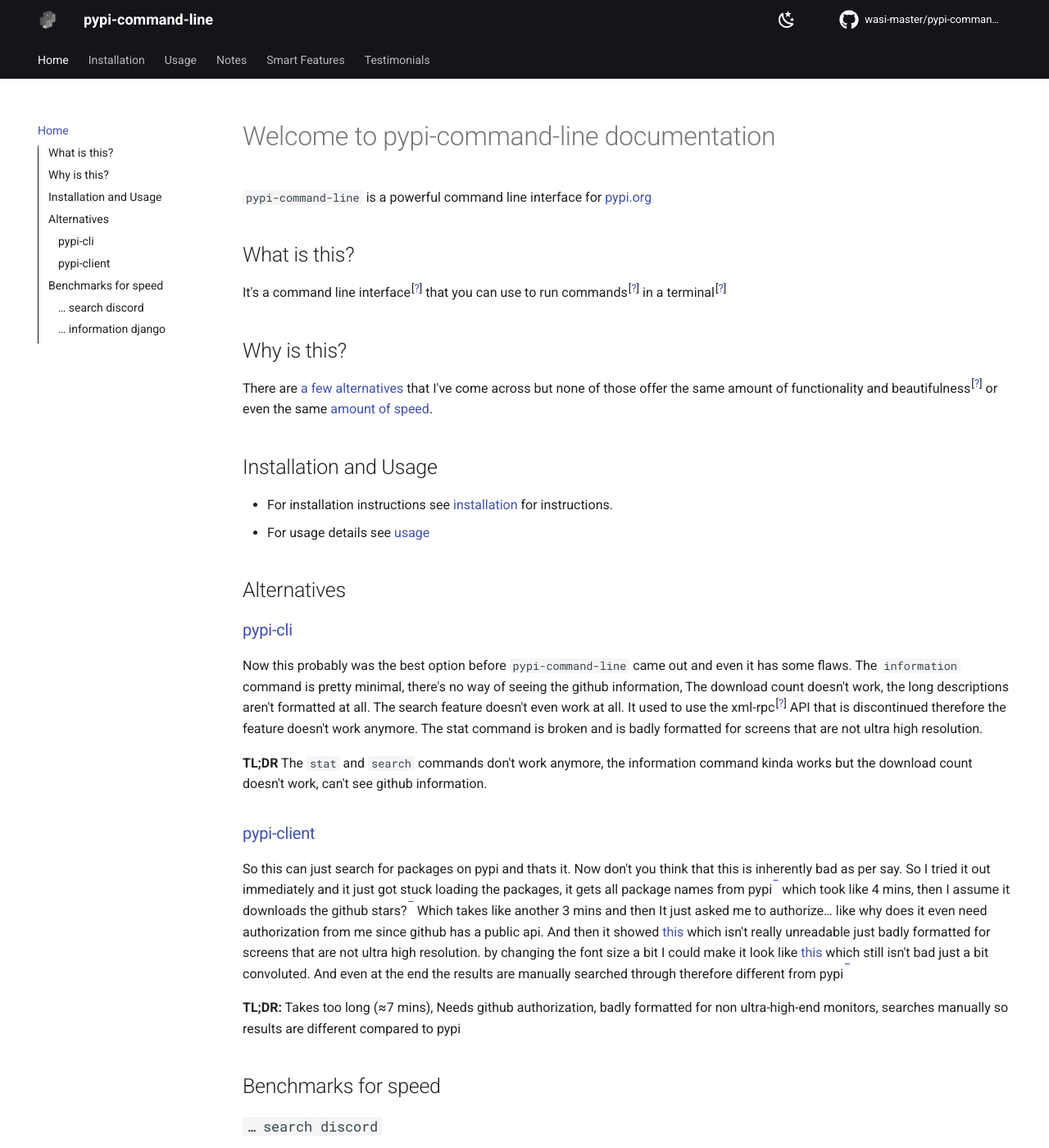
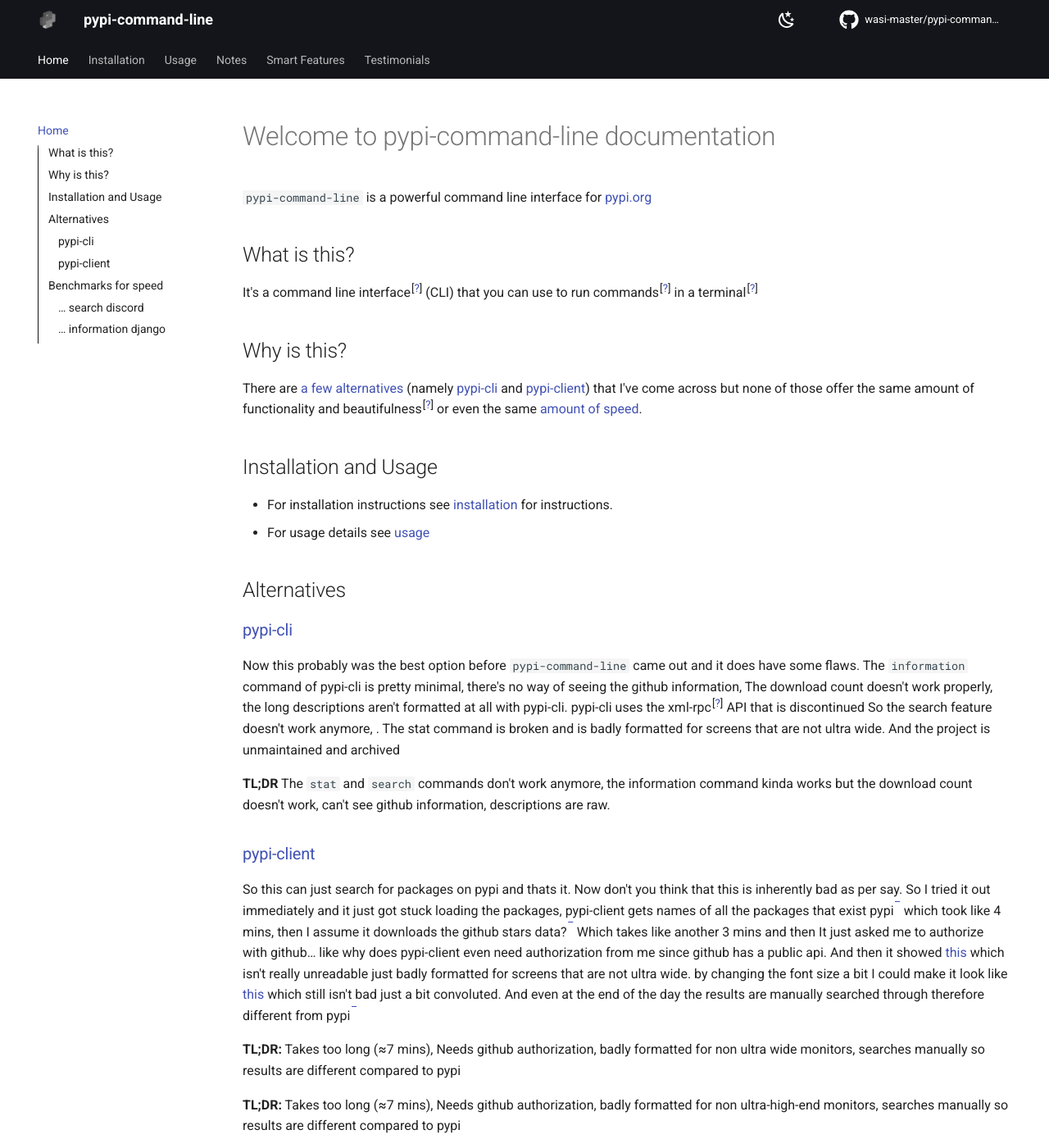
Before and after one commit to wasi-master/pypi-command-line, an MkDocs documentation site: the page built from docs/index.md, in a window 1280 px wide and 1400 px high. Shown: the whole window at 82% size. Built offline with MkDocs 1.6.1 and Material for MkDocs 9.7.7, drawn with Linux system fonts in a browser that asks for light colours; comment, search, counter and statistics services are not loaded.

Commit message:
Change the wording for some stuff

```diff
--- a/docs/index.md
+++ b/docs/index.md
@@ -10,11 +10,11 @@
 
 ## What is this?
 
-It's a command line interface<sup>[<a title="A command-line interface (CLI) processes commands to a computer program in the form of lines of text." href="https://en.wikipedia.org/wiki/Command-line_interface" target="_blank">?</a>]</sup> that you can use to run commands<sup>[<a title="In computing, a command is a directive to a computer program to perform a specific task." href="https://en.wikipedia.org/wiki/Command_(computing)" target="_blank">?</a>]</sup> in a terminal<sup>[<a title="The terminal is an interface that allows you to access the command line." href="https://en.wikipedia.org/wiki/Computer_terminal" target="_blank">?</a>]</sup>
+It's a command line interface<sup>[<a title="A command-line interface (CLI) processes commands to a computer program in the form of lines of text." href="https://en.wikipedia.org/wiki/Command-line_interface" target="_blank">?</a>]</sup> (CLI) that you can use to run commands<sup>[<a title="In computing, a command is a directive to a computer program to perform a specific task." href="https://en.wikipedia.org/wiki/Command_(computing)" target="_blank">?</a>]</sup> in a terminal<sup>[<a title="The terminal is an interface that allows you to access the command line." href="https://en.wikipedia.org/wiki/Computer_terminal" target="_blank">?</a>]</sup>
 
 ## Why is this?
 
-There are [a few alternatives](#alternatives "List containing 2 alternatives") that I've come across but none of those offer the same amount of functionality and beautifulness<sup>[<a title="The qualities in something that give pleasure to the senses" href="https://www.merriam-webster.com/thesaurus/beautifulness" target="_blank">?</a>]</sup> or even the same [amount of speed](#benchmarks-for-speed "Benchmarks for Speed").
+There are [a few alternatives](#alternatives "List containing 2 alternatives") (namely [pypi-cli](https://pypi.org/project/pypi-cli/ "pypi-cli pypi page") and [pypi-client](https://pypi.org/project/pypi-client/ "pypi-client pypi page")) that I've come across but none of those offer the same amount of functionality and beautifulness<sup>[<a title="The qualities in something that give pleasure to the senses" href="https://www.merriam-webster.com/thesaurus/beautifulness" target="_blank">?</a>]</sup> or even the same [amount of speed](#benchmarks-for-speed "Benchmarks for Speed").
 
 ## Installation and Usage
 
@@ -25,13 +25,16 @@
 
 ### [pypi-cli](https://pypi.org/project/pypi-cli/ "pypi-cli")
 
-Now this probably was the best option before `pypi-command-line` came out and even it has some flaws. The `information` command is pretty minimal, there's no way of seeing the github information, The download count doesn't work, the long descriptions aren't formatted at all. The search feature doesn't even work at all. It used to use the xml-rpc<sup>[<a title="XML-RPC is a remote procedure call (RPC) protocol which uses XML to encode its calls and HTTP as a transport mechanism." href="https://en.wikipedia.org/wiki/XML-RPC" target="_blank">?</a>]</sup> API that is discontinued therefore the feature doesn't work anymore. The stat command is broken and is badly formatted for screens that are not ultra high resolution.
+Now this probably was the best option before `pypi-command-line` came out and it does have some flaws. The `information` command of pypi-cli is pretty minimal, there's no way of seeing the github information, The download count doesn't work properly, the long descriptions aren't formatted at all with pypi-cli. pypi-cli uses the xml-rpc<sup>[<a title="XML-RPC is a remote procedure call (RPC) protocol which uses XML to encode its calls and HTTP as a transport mechanism." href="https://en.wikipedia.org/wiki/XML-RPC" target="_blank">?</a>]</sup> API that is discontinued So the search feature doesn't work anymore, . The stat command is broken and is badly formatted for screens that are not ultra wide. And the project is unmaintained and archived
 
-**TL;DR** The `stat` and `search` commands don't work anymore, the information command kinda works but the download count doesn't work, can't see github information.
+**TL;DR** The `stat` and `search` commands don't work anymore, the information command kinda works but the download count doesn't work, can't see github information, descriptions are raw.
 
 ### [pypi-client](https://pypi.org/project/pypi-client/ "pypi-client")
 
-So this can just search for packages on pypi and thats it. Now don't you think that this is inherently bad as per say. So I tried it out immediately and it just got stuck loading the packages, it gets all package names from pypi<sup><a title=Reference href="https://github.com/abahdanovich/pypi-client#:~:text=fetches%20all%20package%20names%20from%20pypi" target="_blank">‾</a></sup> which took like 4 mins, then I assume it downloads the github stars?<sup><a title=Reference href="https://github.com/abahdanovich/pypi-client#:~:text=downloads%20github%20stars" target="_blank">‾</a></sup> Which takes like another 3 mins and then It just asked me to authorize… like why does it even need authorization from me since github has a public api. And then it showed [this](https://i.imgur.com/D0VJhmZ.png "Demo of the program that has been badly formatted") which isn't really unreadable just badly formatted for screens that are not ultra high resolution. by changing the font size a bit I could make it look like [this](https://i.imgur.com/usU2AnJ.jpeg "Demo of the program after lowering the font size") which still isn't bad just a bit convoluted. And even at the end the results are manually searched through therefore different from pypi<sup><a title=Example href="https://i.imgur.com/2AuCKuX.jpg" target="_blank">‾</a></sup>
+So this can just search for packages on pypi and thats it. Now don't you think that this is inherently bad as per say. So I tried it out immediately and it just got stuck loading the packages, pypi-client gets names of all the packages that exist pypi<sup><a title=Reference href="https://github.com/abahdanovich/pypi-client#:~:text=fetches%20all%20package%20names%20from%20pypi" target="_blank">‾</a></sup> which took like 4 mins, then I assume it downloads the github stars data?<sup><a title=Reference href="https://github.com/abahdanovich/pypi-client#:~:text=downloads%20github%20stars" target="_blank">‾</a></sup> Which takes like another 3 mins and then It just asked me to authorize with github… like why does pypi-client even need authorization from me since github has a public api. And then it showed [this](https://i.imgur.com/D0VJhmZ.png "Demo of the program that has been badly formatted") which isn't really unreadable just badly formatted for screens that are not ultra wide. by changing the font size a bit I could make it look like [this](https://i.imgur.com/usU2AnJ.jpeg "Demo of the program after lowering the font size") which still isn't bad just a bit convoluted. And even at the end of the day the results are manually searched through therefore different from pypi<sup><a title=Example href="https://i.imgur.com/2AuCKuX.jpg" target="_blank">‾</a></sup>
+
+**TL;DR:**
+Takes too long (≈7 mins), Needs github authorization, badly formatted for non ultra wide monitors, searches manually so results are different compared to pypi
 
 **TL;DR:**
 Takes too long (≈7 mins), Needs github authorization, badly formatted for non ultra-high-end monitors, searches manually so results are different compared to pypi
```
